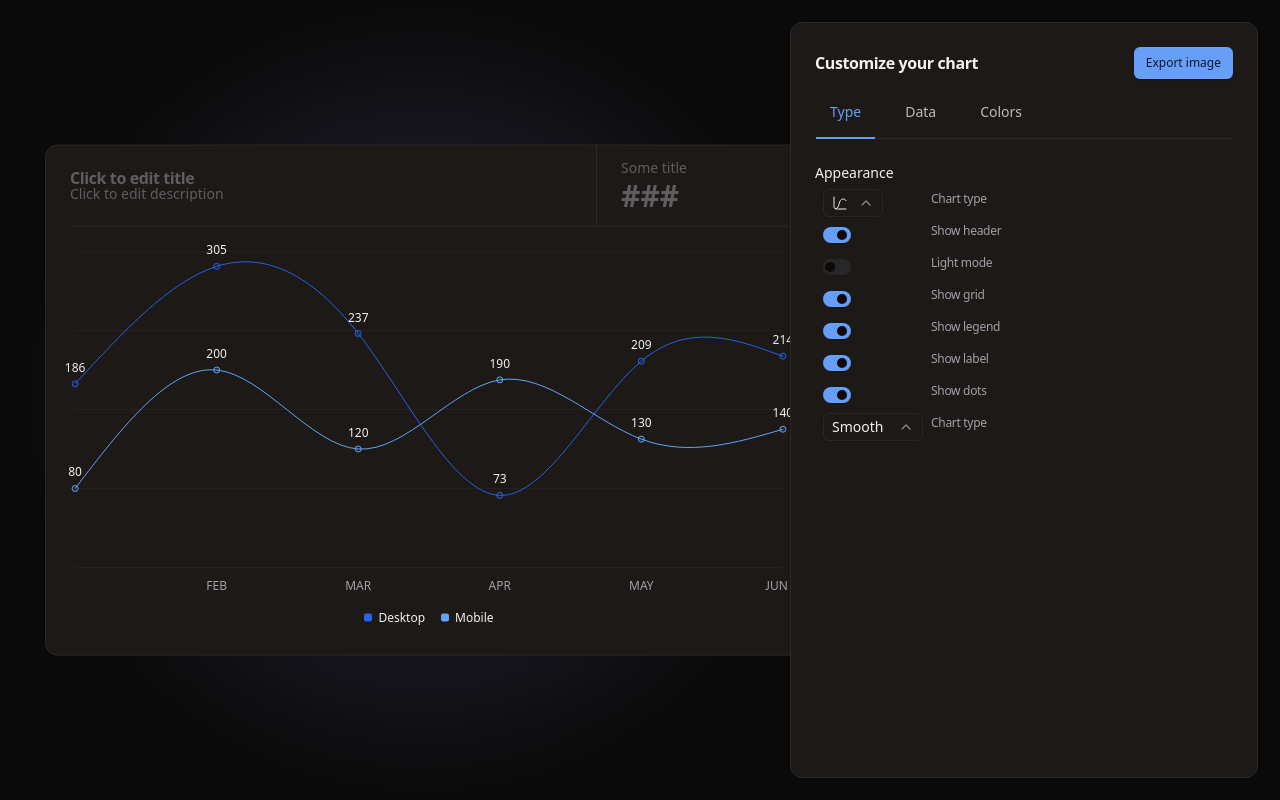
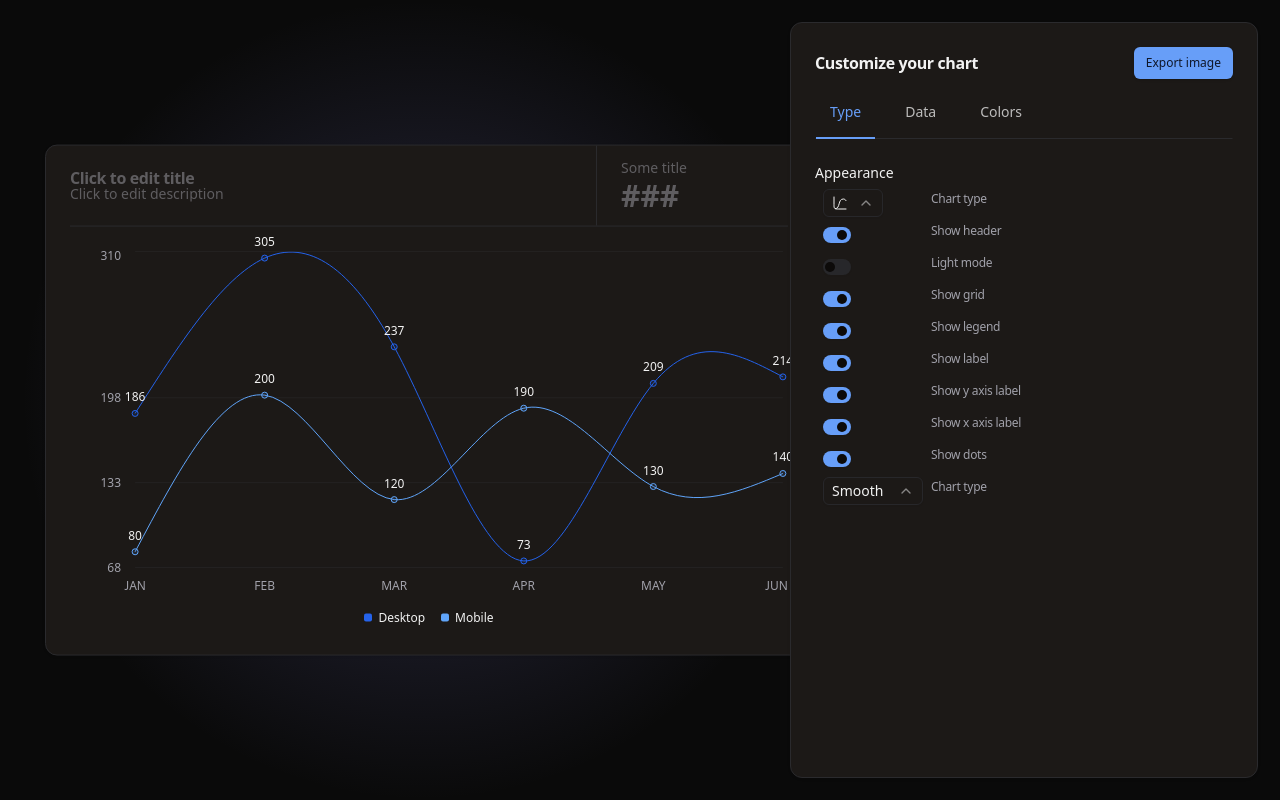
Before and after one commit to Vahor/charts.vahor.fr, a Next.js app: page / in a window 1280 px wide. Built offline with nearby package versions, Linux system fonts and the light colour scheme.

Commit message:
add y axis

```diff
--- a/app/(main)/chart.store.ts
+++ b/app/(main)/chart.store.ts
@@ -53,6 +53,12 @@ export type ChartStore = {
 
 	showLabel: boolean;
 	setShowLabel: (showLabel: ChartStore["showLabel"]) => void;
+
+	showXAxisLabel: boolean;
+	setShowXAxisLabel: (xAxisLabel: ChartStore["showXAxisLabel"]) => void;
+
+	showYAxisLabel: boolean;
+	setShowYAxisLabel: (yAxisLabel: ChartStore["showYAxisLabel"]) => void;
 
 	chartTitle: string;
 	setChartTitle: (chartTitle: ChartStore["chartTitle"]) => void;
@@ -247,6 +253,12 @@ export const useChartStore = create<ChartStore>()(
 				showFooter: true,
 				setShowFooter: (showFooter) => set({ showFooter }),
 
+				showXAxisLabel: true,
+				setShowXAxisLabel: (xAxisLabel) => set({ showXAxisLabel: xAxisLabel }),
+
+				showYAxisLabel: true,
+				setShowYAxisLabel: (yAxisLabel) => set({ showYAxisLabel: yAxisLabel }),
+
 				chartTitle: "",
 				setChartTitle: (chartTitle) => set({ chartTitle: chartTitle }),
 				chartDescription: "",
@@ -277,6 +289,8 @@ export const useChartStore = create<ChartStore>()(
 					focusStatsValue: state.focusStatsValue,
 					lightMode: state.lightMode,
 					showLabel: state.showLabel,
+					showXAxisLabel: state.showXAxisLabel,
+					showYAxisLabel: state.showYAxisLabel,
 				}),
 			},
 		),
--- a/app/(main)/components/chart/type-area-chart.tsx
+++ b/app/(main)/components/chart/type-area-chart.tsx
@@ -6,6 +6,7 @@ import {
 	LabelList,
 	AreaChart as RechartsAreaChart,
 	XAxis,
+	YAxis,
 } from "recharts";
 
 import { useChartStore } from "@/app/(main)/chart.store";
@@ -25,6 +26,8 @@ export function AreaChart() {
 	const showLegend = useChartStore((state) => state.showLegend);
 	const showDots = useChartStore((state) => state.showDots);
 	const showLabel = useChartStore((state) => state.showLabel);
+	const showXAxisLabel = useChartStore((state) => state.showXAxisLabel);
+	const showYAxisLabel = useChartStore((state) => state.showYAxisLabel);
 
 	const chartData = useChartStore((state) => state.chartData);
 	const chartDataPath = useChartStore((state) => state.chartDataPath);
@@ -36,12 +39,23 @@ export function AreaChart() {
 			{/* @ts-expect-error - Recharts doesn't have overflow prop, but it works */}
 			<RechartsAreaChart data={values} overflow="visible">
 				{showGrid && <CartesianGrid vertical={false} />}
+				{showXAxisLabel && (
 					<XAxis
 						dataKey={chartDataPath[0].uuid}
 						tickLine={false}
 						axisLine={false}
 						tickMargin={8}
 					/>
+				)}
+				{showYAxisLabel && (
+					<YAxis
+						tickLine={false}
+						axisLine={false}
+						tickMargin={8}
+						domain={["dataMin - 5", "dataMax + 5"]}
+						allowDataOverflow={true}
+					/>
+				)}
 				<ChartTooltip
 					cursor={false}
 					content={<ChartTooltipContent indicator="line" />}
--- a/app/(main)/components/chart/type-line-chart.tsx
+++ b/app/(main)/components/chart/type-line-chart.tsx
@@ -6,6 +6,7 @@ import {
 	Line,
 	LineChart as RechartsLineChart,
 	XAxis,
+	YAxis,
 } from "recharts";
 
 import { useChartStore } from "@/app/(main)/chart.store";
@@ -25,6 +26,8 @@ export function LineChart() {
 	const showLegend = useChartStore((state) => state.showLegend);
 	const showDots = useChartStore((state) => state.showDots);
 	const showLabel = useChartStore((state) => state.showLabel);
+	const showXAxisLabel = useChartStore((state) => state.showXAxisLabel);
+	const showYAxisLabel = useChartStore((state) => state.showYAxisLabel);
 
 	const chartData = useChartStore((state) => state.chartData);
 	const chartDataPath = useChartStore((state) => state.chartDataPath);
@@ -36,12 +39,23 @@ export function LineChart() {
 			{/* @ts-expect-error - Recharts doesn't have overflow prop, but it works */}
 			<RechartsLineChart data={values} overflow="visible">
 				{showGrid && <CartesianGrid vertical={false} />}
+				{showXAxisLabel && (
 					<XAxis
 						dataKey={chartDataPath[0].uuid}
 						tickLine={false}
 						axisLine={false}
 						tickMargin={8}
 					/>
+				)}
+				{showYAxisLabel && (
+					<YAxis
+						tickLine={false}
+						axisLine={false}
+						tickMargin={8}
+						domain={["dataMin - 5", "dataMax + 5"]}
+						allowDataOverflow={true}
+					/>
+				)}
 				<ChartTooltip
 					cursor={false}
 					content={<ChartTooltipContent indicator="line" />}
--- a/app/(main)/components/navigation/type/side-panel-type.tsx
+++ b/app/(main)/components/navigation/type/side-panel-type.tsx
@@ -9,6 +9,8 @@ import { NavigationGroup } from "@/app/(main)/components/navigation/navigation-g
 import { LineChartCurveType } from "@/app/(main)/components/navigation/type/line-chart-curve-type";
 import { ShowDotsSwitch } from "@/app/(main)/components/navigation/type/show-dots-switch";
 import { ShowLabelSwitch } from "@/app/(main)/components/navigation/type/show-label";
+import { XAxisLabelSwitch } from "@/app/(main)/components/navigation/type/x-axis-label-switch";
+import { YAxisLabelSwitch } from "@/app/(main)/components/navigation/type/y-axis-label-switch";
 
 export const SidePanelType: React.FC = () => {
 	const chartType = useChartStore((state) => state.chartType);
@@ -21,6 +23,8 @@ export const SidePanelType: React.FC = () => {
 				<ShowGridSwitch />
 				<ShowLegendSwitch />
 				<ShowLabelSwitch />
+				<YAxisLabelSwitch />
+				<XAxisLabelSwitch />
 				{(chartType === "line" || chartType === "area") && <ShowDotsSwitch />}
 				{chartType === "line" && <LineChartCurveType />}
 			</NavigationGroup>
--- /dev/null
+++ b/app/(main)/components/navigation/type/x-axis-label-switch.tsx
@@ -0,0 +1,20 @@
+"use client";
+
+import { useChartStore } from "@/app/(main)/chart.store";
+import { NavigationItem } from "@/app/(main)/components/navigation/navigation-item";
+import { Switch } from "@/components/switch";
+
+export const XAxisLabelSwitch: React.FC = () => {
+	const showXAxisLabel = useChartStore((state) => state.showXAxisLabel);
+	const setShowXAxisLabel = useChartStore((state) => state.setShowXAxisLabel);
+
+	return (
+		<NavigationItem title="Show x axis label" id="show-x-axis-label">
+			<Switch
+				checked={showXAxisLabel}
+				onCheckedChange={setShowXAxisLabel}
+				id="show-x-axis-label"
+			/>
+		</NavigationItem>
+	);
+};
--- /dev/null
+++ b/app/(main)/components/navigation/type/y-axis-label-switch.tsx
@@ -0,0 +1,20 @@
+"use client";
+
+import { useChartStore } from "@/app/(main)/chart.store";
+import { NavigationItem } from "@/app/(main)/components/navigation/navigation-item";
+import { Switch } from "@/components/switch";
+
+export const YAxisLabelSwitch: React.FC = () => {
+	const showYAxisLabel = useChartStore((state) => state.showYAxisLabel);
+	const setShowYAxisLabel = useChartStore((state) => state.setShowYAxisLabel);
+
+	return (
+		<NavigationItem title="Show y axis label" id="show-y-axis-label">
+			<Switch
+				checked={showYAxisLabel}
+				onCheckedChange={setShowYAxisLabel}
+				id="show-y-axis-label"
+			/>
+		</NavigationItem>
+	);
+};
```
Lines whose indentation alone changed are shown as unchanged.
